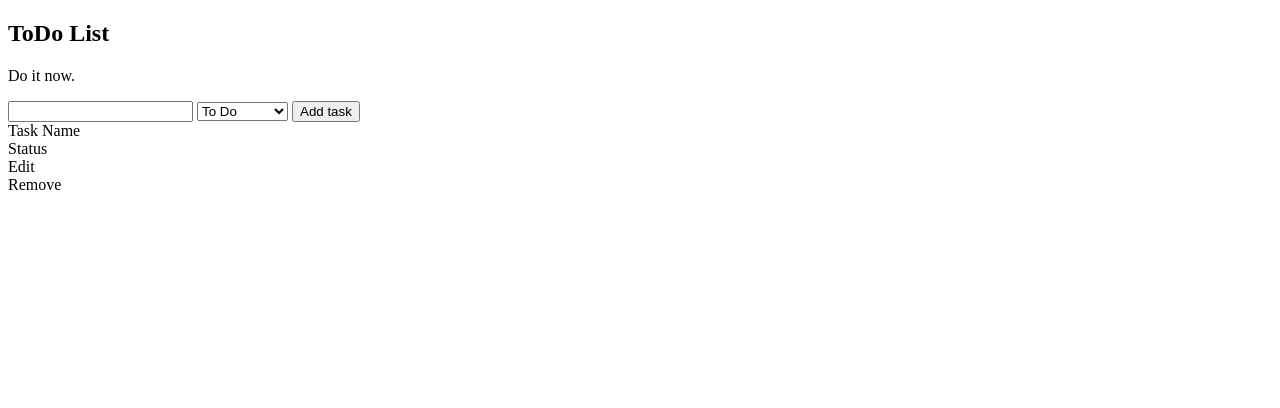
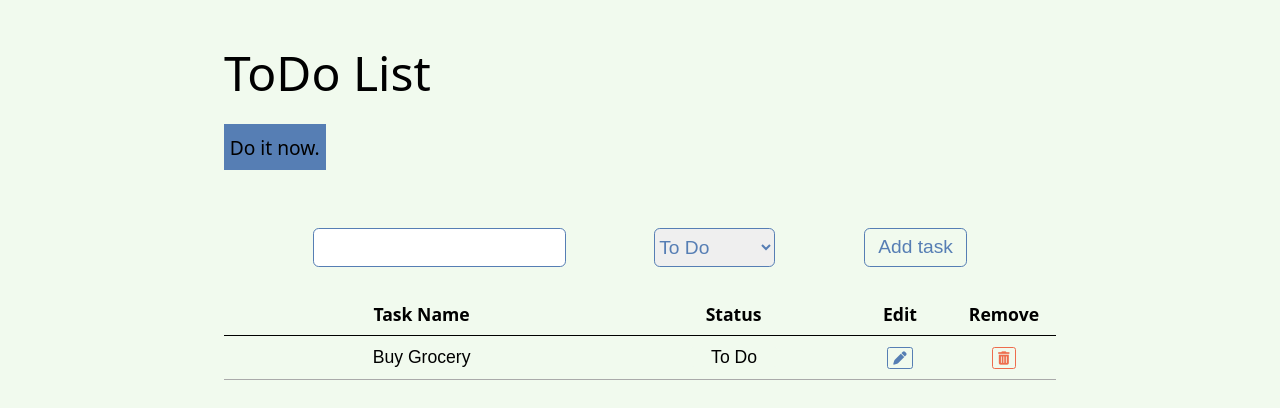
Before and after one commit to Akhil-Domakonda/ToDo-List-App, a plain HTML site: page index.html in a window 1280 px wide. Drawn offline with Linux system fonts and the light colour scheme.

Commit message:
Add. CSS added

```diff
--- a/index.html
+++ b/index.html
@@ -8,6 +8,7 @@
       src="https://kit.fontawesome.com/5b1d1a998e.js"
       crossorigin="anonymous"
     ></script>
+    <link rel="stylesheet" href="style.css" />
     <title>ToDo List</title>
   </head>
   <body>
@@ -20,17 +21,45 @@
         <select name="task-satus" id="task-satus">
           <option value="Todo">To Do</option>
           <option value="InProgress">In Progress</option>
-          <option value="Todo">Completed</option>
+          <option value="Completed">Completed</option>
         </select>
         <button class="add">Add task</button>
       </div>
 
-      <div class="task-conatiner">
+      <div class="task-container">
         <div class="task-header">
-          <div class="header-item">Task Name</div>
-          <div class="header-item">Status</div>
-          <div class="header-item">Edit</div>
-          <div class="header-item">Remove</div>
+          <div class="item1">Task Name</div>
+          <div class="item2">Status</div>
+          <div class="item3">Edit</div>
+          <div class="item4">Remove</div>
+        </div>
+
+        <div class="item">
+          <div class="item1">
+            <input
+              type="text"
+              class="item-input"
+              value="Buy Grocery"
+              disabled
+            />
+          </div>
+          <div class="item2">
+            <select name="item-status" id="" disabled="disabled">
+              <option value="Todo">To Do</option>
+              <option value="InProgress">In Progress</option>
+              <option value="Completed">Completed</option>
+            </select>
+          </div>
+          <div class="item3">
+            <button class="editButton">
+              <i class="fa-solid fa-pen"></i>
+            </button>
+          </div>
+          <div class="item4">
+            <button class="removeButton">
+              <i class="fa-solid fa-trash-can"></i>
+            </button>
+          </div>
         </div>
       </div>
     </section>
--- a/style.css
+++ b/style.css
@@ -0,0 +1,142 @@
+* {
+  box-sizing: border-box;
+}
+body {
+  margin: 0;
+  background-color: #f1faee;
+  font-family: system-ui, -apple-system, BlinkMacSystemFont, "Segoe UI", Roboto,
+    Oxygen, Ubuntu, Cantarell, "Open Sans", "Helvetica Neue", sans-serif;
+}
+
+.main {
+  width: 65%;
+  margin: 0 auto;
+}
+
+h1 {
+  font-size: 3rem;
+  margin-bottom: 0;
+  font-weight: 500;
+}
+
+p {
+  font-size: 1.2rem;
+  background-color: #567eb4;
+  display: inline-block;
+  padding: 0.5em 0.3em;
+}
+
+.addTask {
+  display: flex;
+  justify-content: space-evenly;
+  margin-top: 2em;
+  font-size: 1.2rem;
+}
+
+.addTask button {
+  background-color: #f1faee;
+  border: 1px solid #567eb4;
+  color: #567eb4;
+  padding: 0.4em 0.7em;
+  border-radius: 0.3em;
+  font-size: 1em;
+}
+
+.addTask input,
+.addTask select {
+  border: 1px solid #567eb4;
+  border-radius: 0.3em;
+  color: #567eb4;
+  font-size: 1em;
+}
+
+.addTask input:active {
+  border: 1px solid #567eb4;
+}
+.task-container {
+  display: flex;
+  flex-direction: column;
+  margin-top: 1.5em;
+  font-size: 1.1rem;
+}
+
+.task-header {
+  display: flex;
+  border-bottom: 1px solid black;
+  padding: 0.5em 0;
+  font-weight: 600;
+  justify-content: space-around;
+}
+
+.item {
+  display: flex;
+  justify-content: space-around;
+  padding: 0.6em 0;
+  font-size: 1rem;
+  border-bottom: 1px solid #aaa;
+}
+
+.item1 {
+  flex-basis: 45%;
+  text-align: center;
+}
+
+.item2 {
+  flex-basis: 25%;
+  text-align: center;
+}
+
+.item3 {
+  flex-basis: 10%;
+  text-align: center;
+}
+
+.item4 {
+  flex-basis: 10%;
+  text-align: center;
+}
+
+.item input,
+.item select {
+  border: none;
+  text-align: center;
+  color: #000;
+  background-color: #f1faee;
+  font-size: 1.1rem;
+}
+
+.item select {
+  -webkit-appearance: none;
+  -moz-appearance: none;
+  text-indent: 1px;
+  text-overflow: "";
+  text-align: center;
+  border-radius: 0.3em;
+}
+
+.item option[value="Todo"] {
+  border: 1px solid #567eb4;
+}
+
+.item select {
+  text-align: center;
+}
+
+select:disabled {
+  color: #000;
+  opacity: 1;
+}
+
+.editButton,
+.removeButton {
+  background-color: inherit;
+  border: solid 1px;
+  padding: 0.2em 0.4em;
+  border-radius: 0.2em;
+}
+.editButton {
+  color: #567eb4;
+}
+.removeButton {
+  color: #ee6c4d;
+}
```
